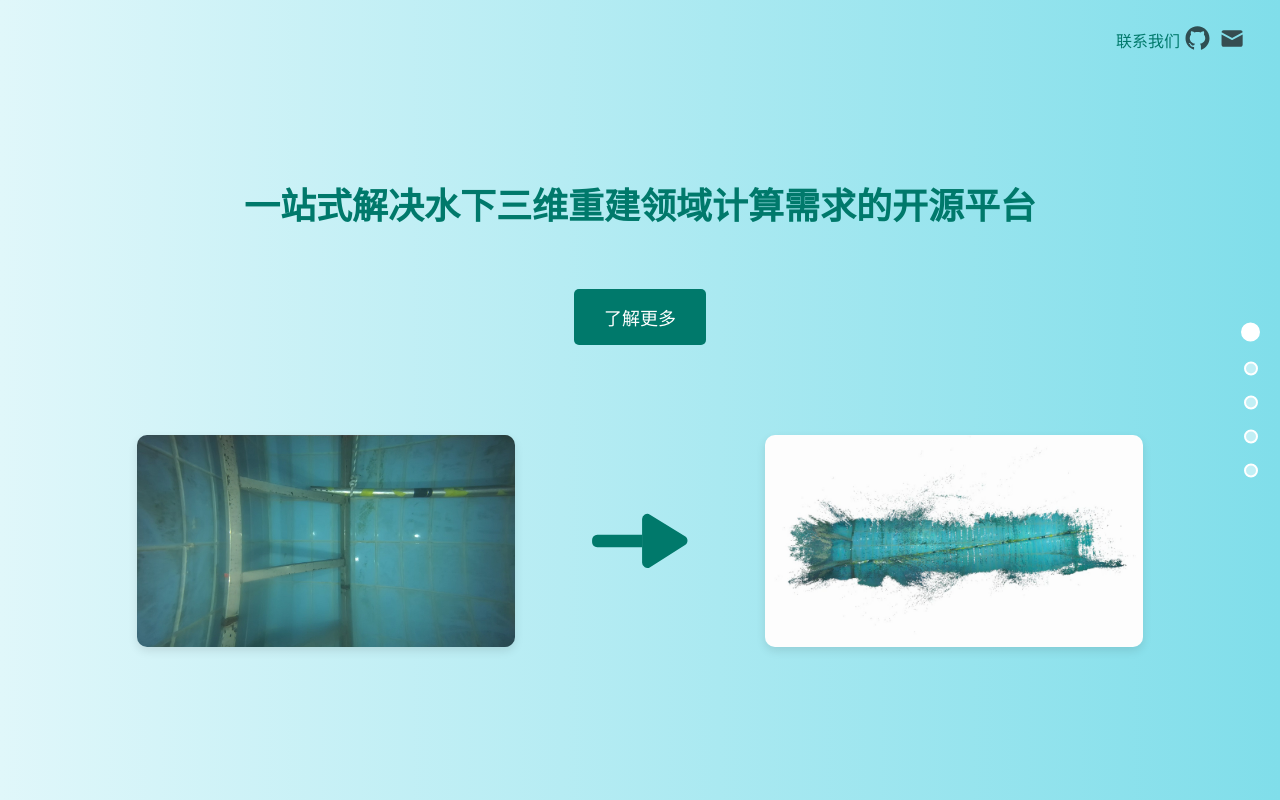
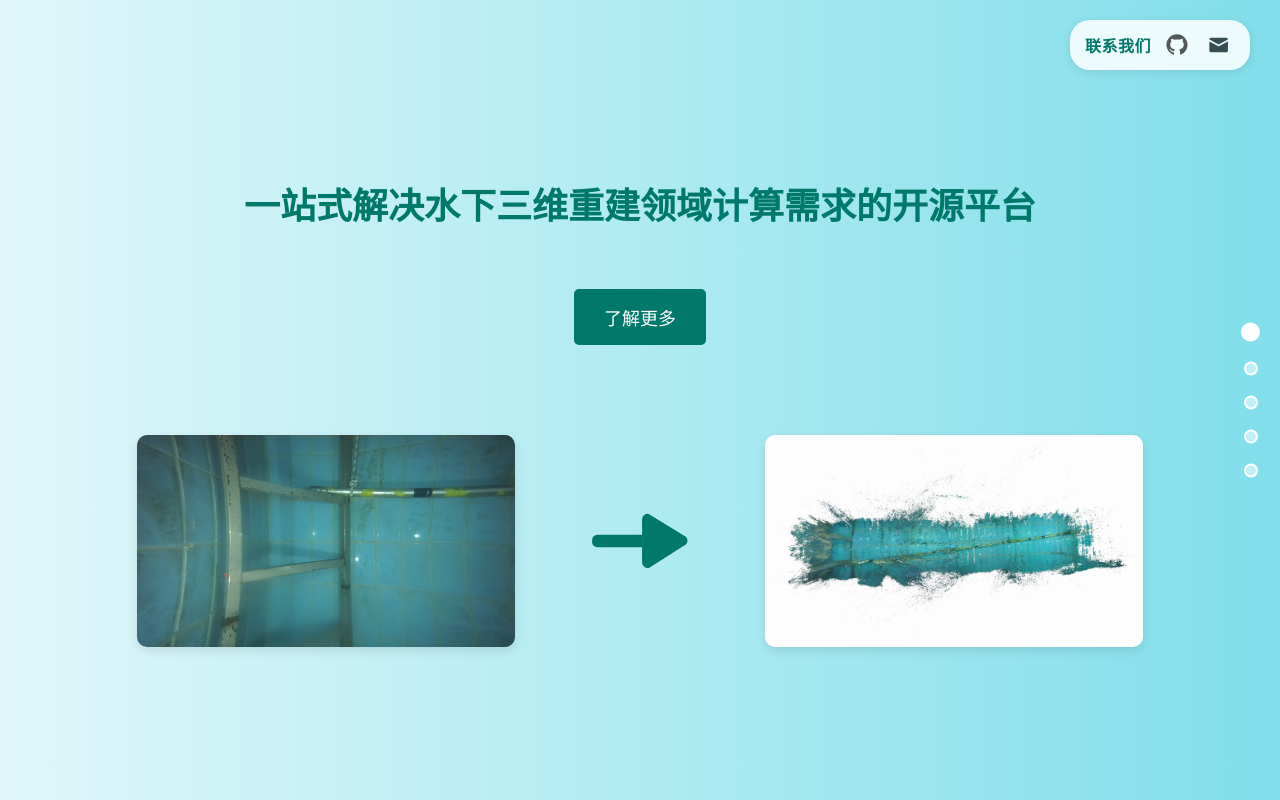
Before and after one commit to ruaabbit/Rebuild3D, a Vue app: page / in a window 1280 px wide. Built offline with nearby package versions, Linux system fonts and the light colour scheme.

Commit message:
misc: update

```diff
--- a/src/components/ContactUs.vue
+++ b/src/components/ContactUs.vue
@@ -1,8 +1,16 @@
 <template>
   <div class="contactUs">
     <span>联系我们</span>
-    <a href=""><img src="@/assets/icons/github.svg" alt="" /></a>
-    <a href=""><img src="@/assets/icons/email.svg" alt="" /></a>
+    <div class="icons-container">
+      <a href="https://github.com/your-repo" target="_blank" class="icon-link">
+        <img src="@/assets/icons/github.svg" alt="GitHub" />
+        <div class="tooltip">GitHub</div>
+      </a>
+      <a href="mailto:your-email@example.com" class="icon-link">
+        <img src="@/assets/icons/email.svg" alt="Email" />
+        <div class="tooltip">发送邮件</div>
+      </a>
+    </div>
   </div>
 </template>
 
@@ -14,28 +22,125 @@
   right: 30px;
   top: 20px;
   height: 40px;
-  width: 200px;
+  padding: 5px 15px;
+  border-radius: 20px;
+  background-color: rgba(255, 255, 255, 0.85);
+  backdrop-filter: blur(5px);
+  box-shadow: 0 2px 10px rgba(0, 0, 0, 0.1);
   justify-content: flex-end;
-  color: $theme-color;
-  z-index: 100; // 确保在其他元素上方
+  z-index: 100;
+  transition: all 0.3s ease;
+
+  &:hover {
+    box-shadow: 0 4px 15px rgba(0, 0, 0, 0.15);
+    background-color: rgba(255, 255, 255, 0.95);
+  }
+
+  span {
+    color: $theme-color;
+    font-weight: 600;
+    margin-right: 10px;
+    letter-spacing: 0.5px;
+    transition: color 0.2s ease;
+  }
+
+  .icons-container {
+    display: flex;
+    gap: 10px;
+  }
+
+  .icon-link {
+    position: relative;
+    display: flex;
+    align-items: center;
+    justify-content: center;
+    width: 32px;
+    height: 32px;
+    border-radius: 50%;
+    transition: transform 0.2s ease, background-color 0.2s ease;
+
+    &:hover {
+      transform: translateY(-2px);
+      background-color: rgba(0, 121, 107, 0.1);
+
+      img {
+        filter: brightness(0.8) sepia(1) hue-rotate(120deg) saturate(1.5);
+      }
+
+      .tooltip {
+        visibility: visible;
+        opacity: 1;
+        transform: translateY(0);
+      }
+    }
+
+    img {
+      width: 22px;
+      height: 22px;
+      transition: all 0.2s ease;
+    }
+
+    .tooltip {
+      position: absolute;
+      bottom: -30px;
+      left: 50%;
+      transform: translateX(-50%) translateY(5px);
+      background-color: $theme-color;
+      color: white;
+      padding: 3px 8px;
+      border-radius: 4px;
+      font-size: 12px;
+      white-space: nowrap;
+      visibility: hidden;
+      opacity: 0;
+      transition: all 0.3s ease;
+
+      &:before {
+        content: '';
+        position: absolute;
+        top: -5px;
+        left: 50%;
+        transform: translateX(-50%);
+        border-left: 5px solid transparent;
+        border-right: 5px solid transparent;
+        border-bottom: 5px solid $theme-color;
+      }
+    }
+  }
 
   @include respond-to("medium") {
     right: 15px;
     top: 15px;
-    width: auto;
+    padding: 5px 10px;
   }
 
   @include respond-to("small") {
+    padding: 5px;
+    border-radius: 50%;
+    width: auto;
+    height: auto;
+
     span {
-      display: none; // 在小屏幕上隐藏文字，只显示图标
+      display: none;
     }
-  }
 
-  img {
-    width: 25px;
-  }
-  a {
-    margin: 0 5px;
+    .icons-container {
+      gap: 5px;
+    }
+
+    .icon-link {
+      width: 28px;
+      height: 28px;
+
+      img {
+        width: 18px;
+        height: 18px;
+      }
+
+      .tooltip {
+        display: none;
+      }
+    }
   }
 }
 </style>
--- a/src/components/sections/Section5.vue
+++ b/src/components/sections/Section5.vue
@@ -55,7 +55,9 @@
           <div class="upload-hint">支持多张图片上传</div>
         </label>
         <div class="selected-files" v-if="selectedFiles.length > 0">
-          已选择 {{ selectedFiles.length }} 张图片
+          <div class="selected-text">
+            已选择 {{ selectedFiles.length }} 张图片
+          </div>
           <button class="upload-button" @click="uploadImages">开始上传</button>
         </div>
       </div>
@@ -91,6 +93,7 @@ const selectedFiles = ref([]);
 const taskId = ref("");
 const resultData = ref(null);
 const pollingInterval = ref(null);
+const uploadId = ref("");
 
 const handleFileUpload = (event) => {
   selectedFiles.value = Array.from(event.target.files);
@@ -102,7 +105,7 @@ const uploadImages = async () => {
   try {
     const formData = new FormData();
     selectedFiles.value.forEach((file, index) => {
-      formData.append(`image_${index}`, file);
+      formData.append(`files`, file); // 使用 'files' 作为键名
     });
 
     const response = await fetch(`${API_BASE_URL}/upload_images/`, {
@@ -111,6 +114,11 @@ const uploadImages = async () => {
     });
 
     if (!response.ok) throw new Error("上传图片失败");
+
+    const data = await response.json();
+    uploadId.value = data.upload_id || "";
+
+    if (!uploadId.value) throw new Error("获取上传ID失败");
 
     currentStep.value = 2;
     organizeImages();
@@ -122,17 +130,28 @@ const uploadImages = async () => {
 
 const organizeImages = async () => {
   try {
+    const formData = new FormData();
+    formData.append("upload_id", uploadId.value);
+
+    // 可选：添加自定义文件夹名称
+    // formData.append('custom_folder_name', '自定义名称');
+
     const response = await fetch(`${API_BASE_URL}/organize_images/`, {
       method: "POST",
+      body: formData,
     });
 
     if (!response.ok) throw new Error("组织图片失败");
 
     const data = await response.json();
-    const projpath = data.projpath || "default_path"; // 假设接口返回项目路径
+    console.log(data);
+    const projpath = data.projpath || "";
+    const images_path = data.images_path || "";
+
+    if (!projpath || !images_path) throw new Error("获取路径失败");
 
     currentStep.value = 3;
-    submitTask(projpath);
+    submitTask(projpath, images_path);
   } catch (error) {
     console.error("组织图片时出错:", error);
     alert("组织图片失败，请重试");
@@ -140,14 +159,22 @@ const organizeImages = async () => {
   }
 };
 
-const submitTask = async (projpath) => {
+const submitTask = async (projpath, images_path) => {
   try {
+    const requestBody = {
+      projpath,
+      cameraModel: "SIMPLE_PINHOLE",
+      images_path: images_path,
+      single_camera: true,
+      model_name: "checkpoint_1044000",
+    };
+
     const response = await fetch(`${API_BASE_URL}/run_colmap/`, {
       method: "POST",
       headers: {
         "Content-Type": "application/json",
       },
-      body: JSON.stringify({ projpath }),
+      body: JSON.stringify(requestBody),
     });
 
     if (!response.ok) throw new Error("提交任务失败");
@@ -179,12 +206,18 @@ const checkResult = async () => {
 
     const data = await response.json();
 
-    // 假设API返回的状态字段是status，完成状态为"completed"
-    if (data.status === "completed" || data.result) {
+    // 根据API定义的状态字段检查任务状态
+    if (data.status === "completed") {
       clearInterval(pollingInterval.value);
       resultData.value = data;
       currentStep.value = 4;
+    } else if (data.status === "failed") {
+      clearInterval(pollingInterval.value);
+      console.error("任务处理失败:", data.error);
+      alert(`处理失败: ${data.error || "未知错误"}`);
+      currentStep.value = 1;
     }
+    // "processing" 状态继续轮询
   } catch (error) {
     console.error("获取结果时出错:", error);
     // 出错时不要停止轮询，继续尝试
@@ -366,6 +399,10 @@ const resetProcess = () => {
         background-color: color.adjust($theme-color, $lightness: -10%);
       }
     }
+
+    .selected-text {
+      color: $theme-color;
+    }
   }
 }
 
```
